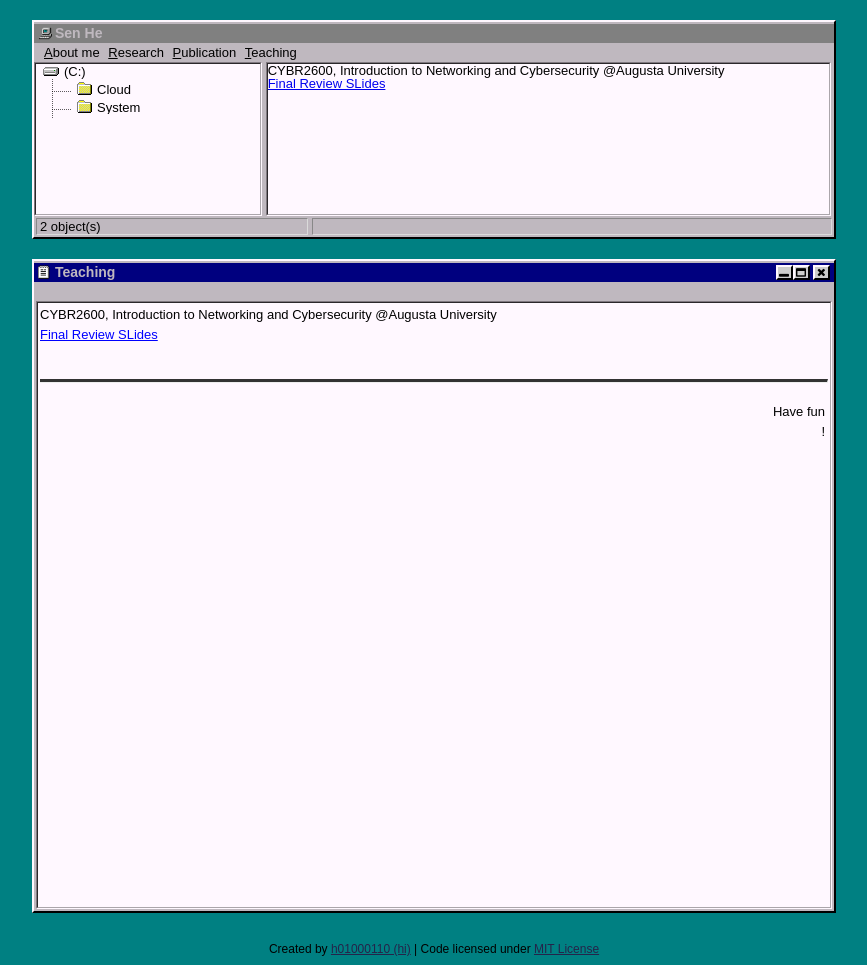
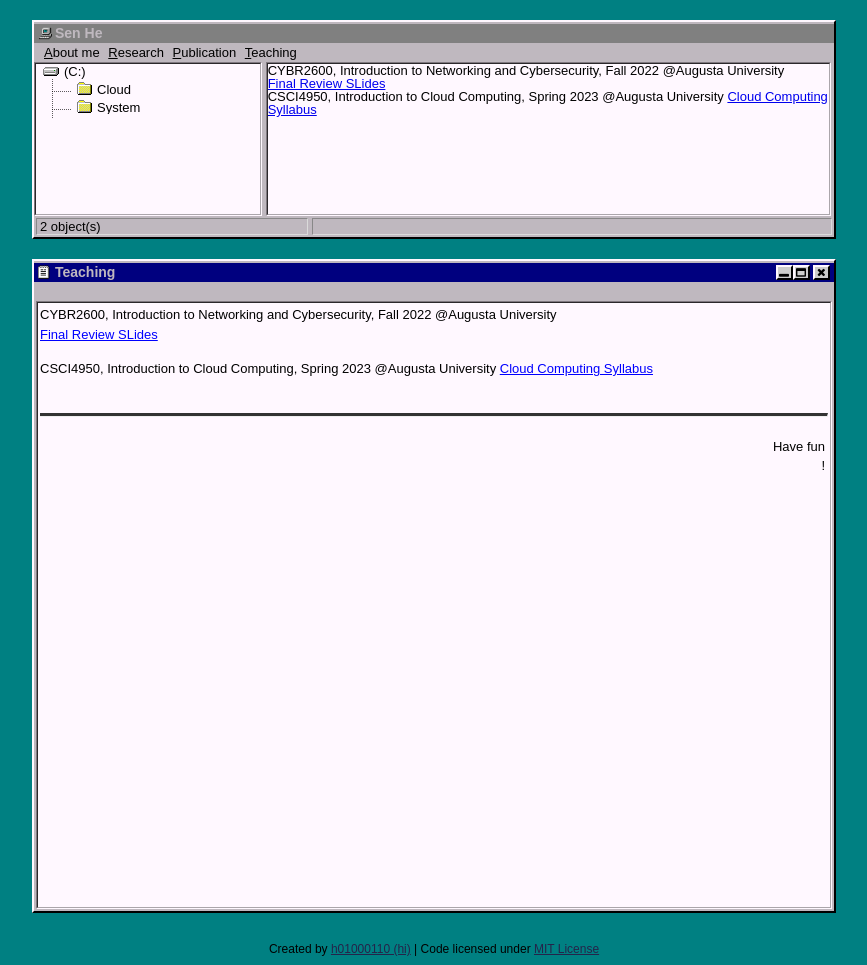
Before and after one commit to sen-he/sen-he.github.io, a Jekyll site: the page built from teaching/index.md, in a window 1280 px wide. Shown: the whole page, without its empty margins (206-1073 px from the left). Built offline with Jekyll 4.4.1, drawn with Linux system fonts in a browser that asks for light colours.

Commit message:
Update index.md

```diff
--- a/teaching/index.md
+++ b/teaching/index.md
@@ -3,5 +3,8 @@ layout: me
 title: Teaching
 ---
 
-CYBR2600, Introduction to Networking and Cybersecurity @Augusta University
+CYBR2600, Introduction to Networking and Cybersecurity, Fall 2022 @Augusta University
 [Final Review SLides](https://github.com/sen-he/sen-he.github.io/blob/master/teaching/Final_Review%202600.pptx)
+
+CSCI4950, Introduction to Cloud Computing, Spring 2023 @Augusta University
+[Cloud Computing Syllabus](https://github.com/sen-he/sen-he.github.io/blob/master/teaching/Cloud%20Computing%20Syllabus.pdf)
```
